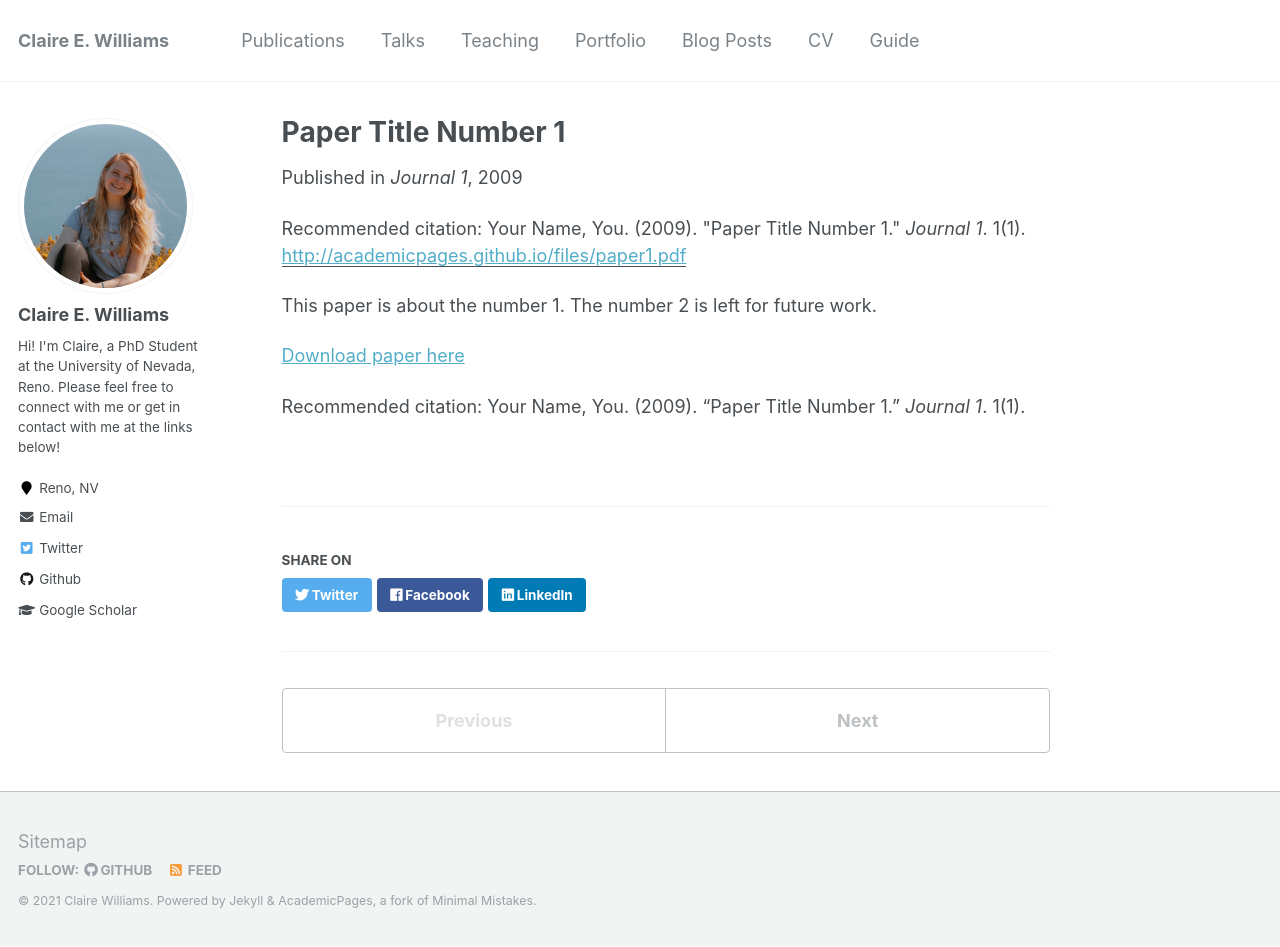
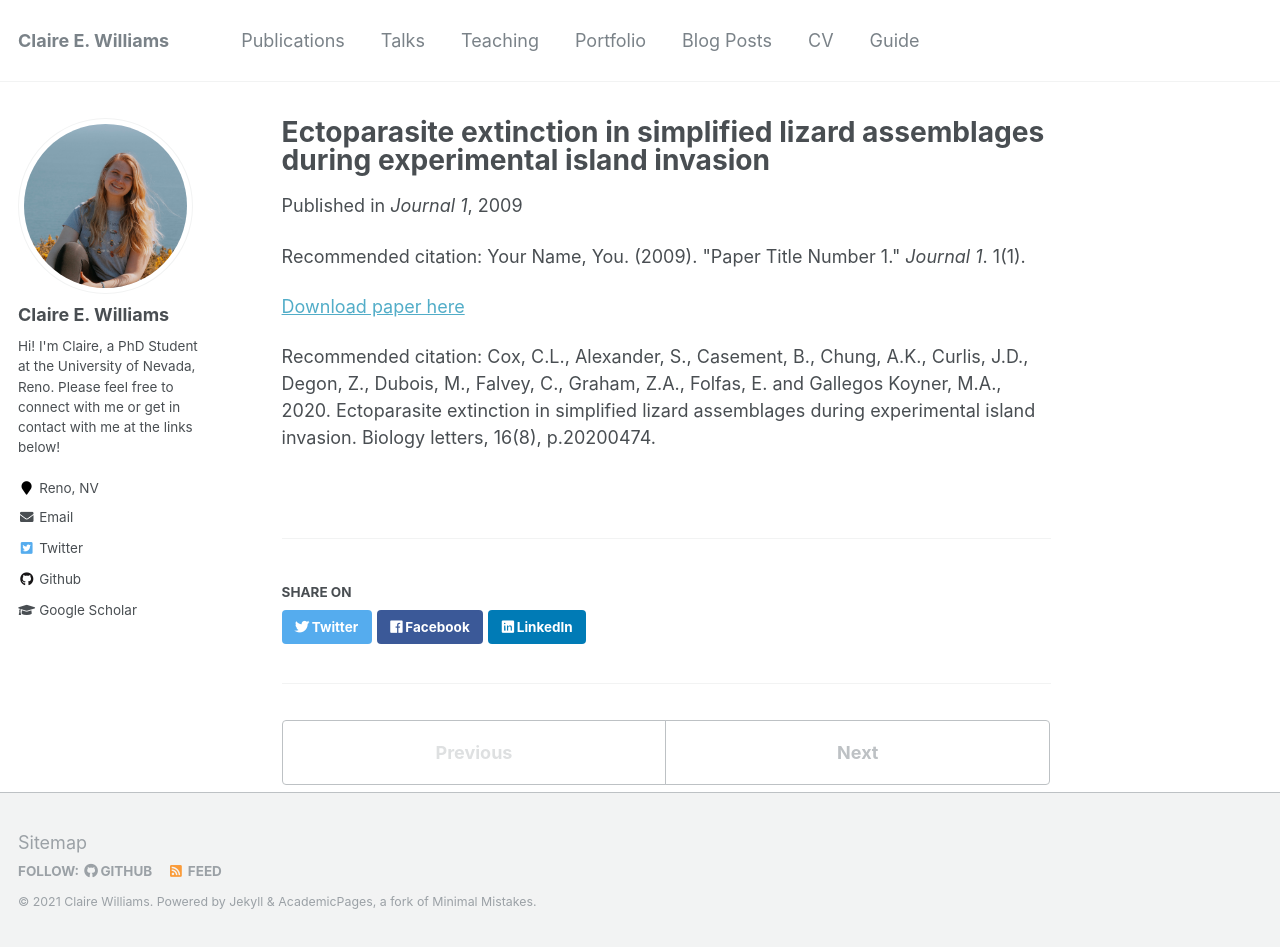
Before and after one commit to claireewilliams/claireewilliams.github.io, a Jekyll site: the page built from _publications/2009-10-01-paper-title-number-1.md, in a window 1280 px wide and 947 px high. Built offline with Jekyll 4.4.1, drawn with Linux system fonts in a browser that asks for light colours.

Commit message:
edit paper

```diff
--- a/_publications/2009-10-01-paper-title-number-1.md
+++ b/_publications/2009-10-01-paper-title-number-1.md
@@ -1,15 +1,12 @@
 ---
-title: "Paper Title Number 1"
+title: "Ectoparasite extinction in simplified lizard assemblages during experimental island invasion"
 collection: publications
-permalink: /publication/2009-10-01-paper-title-number-1
+permalink: /publication/2020-08-05-ectoparasite-extinction
 excerpt: 'This paper is about the number 1. The number 2 is left for future work.'
 date: 2009-10-01
 venue: 'Journal 1'
-paperurl: 'http://academicpages.github.io/files/paper1.pdf'
 citation: 'Your Name, You. (2009). &quot;Paper Title Number 1.&quot; <i>Journal 1</i>. 1(1).'
 ---
-This paper is about the number 1. The number 2 is left for future work.
-
 [Download paper here](http://academicpages.github.io/files/paper1.pdf)
 
-Recommended citation: Your Name, You. (2009). "Paper Title Number 1." <i>Journal 1</i>. 1(1).
+Recommended citation: Cox, C.L., Alexander, S., Casement, B., Chung, A.K., Curlis, J.D., Degon, Z., Dubois, M., Falvey, C., Graham, Z.A., Folfas, E. and Gallegos Koyner, M.A., 2020. Ectoparasite extinction in simplified lizard assemblages during experimental island invasion. Biology letters, 16(8), p.20200474.
```
